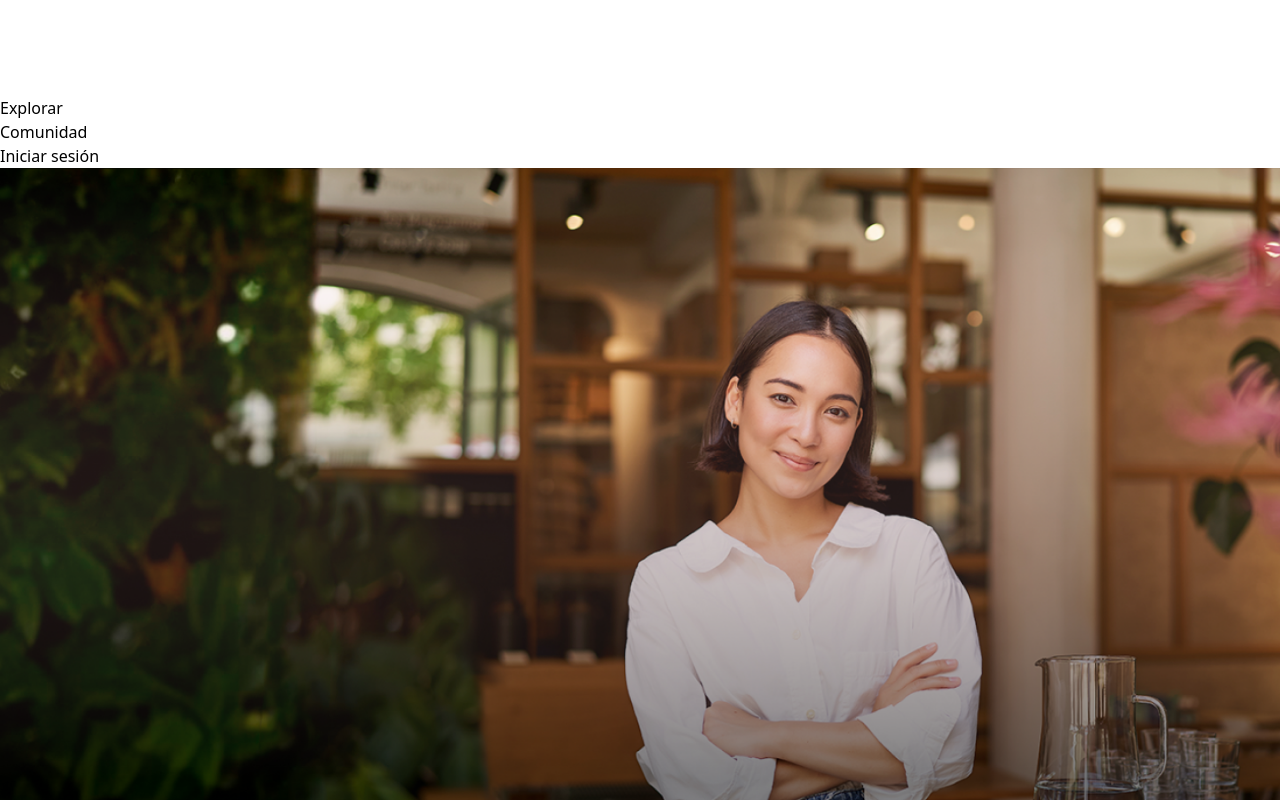
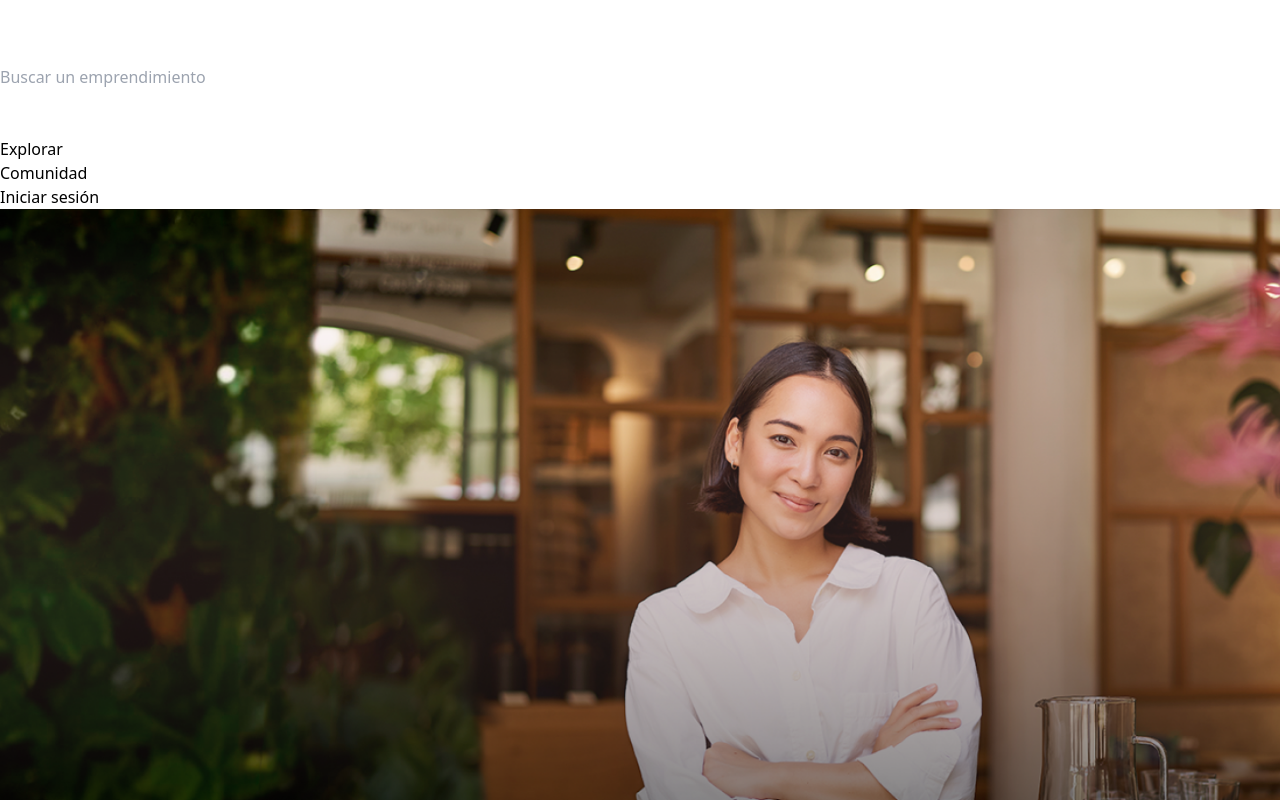
Before and after one commit to FemVenture/web-app-fv, a React (Vite) app: page / in a window 1280 px wide. Shown: the top 800 px of the page. Built offline with nearby package versions, Linux system fonts and the light colour scheme.

Commit message:
feat: Add Searchbar component

```diff
--- a/src/shared/components/layout/Navbar.tsx
+++ b/src/shared/components/layout/Navbar.tsx
@@ -1,5 +1,6 @@
 "use client";
 import { useState, useEffect } from "react";
+import { SearchBar } from "../ui/Searchbar";
 
 const Navbar = () => {
   const [showMenu, setShowMenu] = useState(false);
@@ -77,6 +78,14 @@ const Navbar = () => {
           </div>
 
           <div className="hidden xl:flex space-x-16 items-center">
+            <SearchBar
+              value=""
+              placeholder="Buscar un emprendimiento"
+              onChange={() => {}}
+            />
+          </div>
+
+          <div className="hidden xl:flex space-x-16 items-center">
             <a href="/login" className="underline-offset-4 font-light">
               Iniciar sesión
             </a>
--- /dev/null
+++ b/src/shared/components/ui/Searchbar.tsx
@@ -0,0 +1,31 @@
+import { ReactElement } from "react";
+
+type SearchBarProps = {
+  value: string;
+  onChange: (e: React.ChangeEvent<HTMLInputElement>) => void;
+  placeholder?: string;
+};
+
+export const SearchBar = ({
+  value,
+  onChange,
+  placeholder = "Buscar...",
+}: SearchBarProps): ReactElement => {
+  return (
+    <div className="relative flex w-full">
+      <img
+        src="/icons/search.svg"
+        alt="search"
+        className="absolute left-2 top-1/2 transform -translate-y-1/2 h-6 w-6"
+      />
+      <input
+        type="text"
+        name="search"
+        placeholder={placeholder}
+        value={value}
+        onChange={onChange}
+        className="bg-transparent pl-10 p-2 border rounded w-full focus:outline-none focus:ring focus:ring-current-color transition duration-300 ease-in-out"
+      />
+    </div>
+  );
+};
```
Also changed, not shown: public/icons/search.svg (added).
